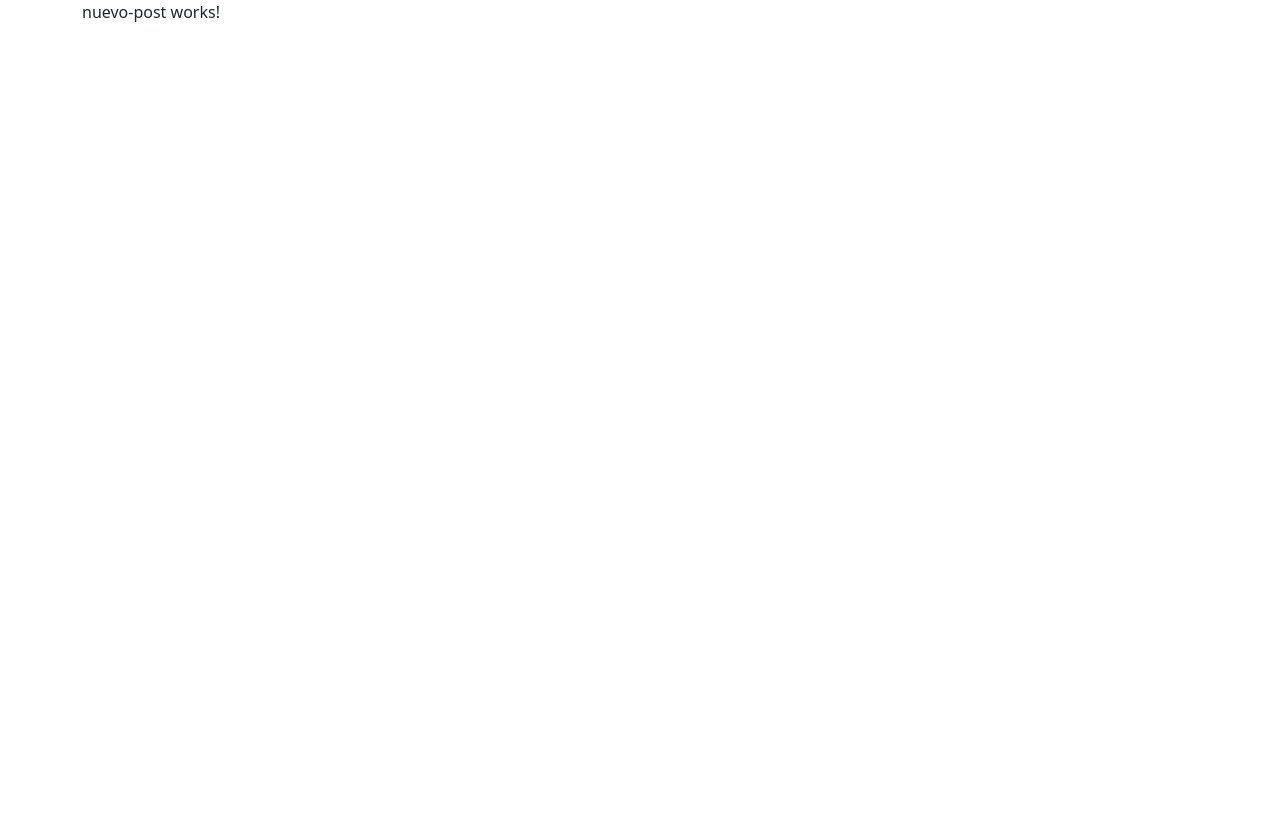
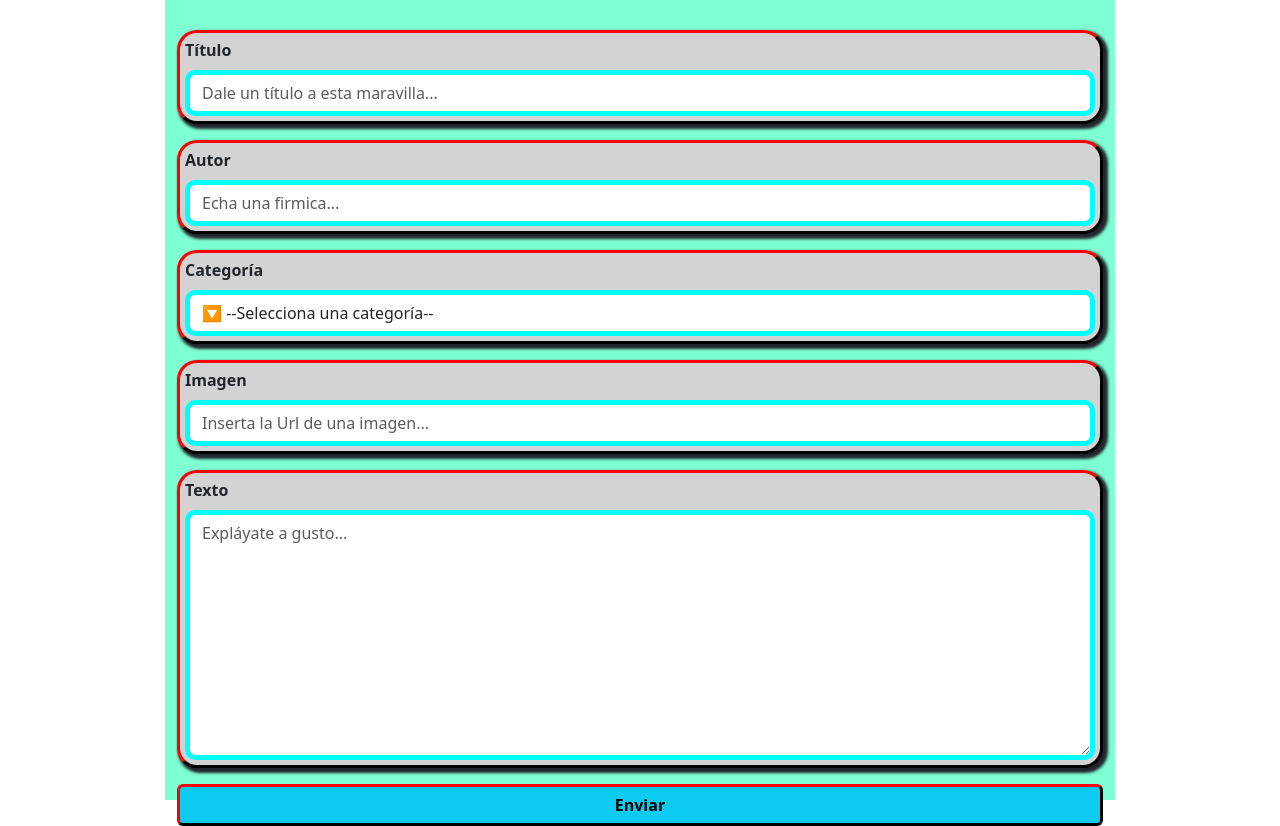
Before and after one commit to Elegimba/practica_angular, an Angular app: page /nuevo in a window 1280 px wide. Before the commit the page ends 800 px from the top, so only its background shows below. Built offline with nearby package versions, Linux system fonts and the light colour scheme.

Commit message:
formulario y push

```diff
--- a/src/app/pages/detalles-post/detalles-post.component.html
+++ b/src/app/pages/detalles-post/detalles-post.component.html
@@ -8,7 +8,6 @@
     </figure>
     <div class="bloke2">
         <div>
-            <!-- <textarea name="contenido" id="content" placeholder="Expláyate a gusto...">{{post.texto}}</textarea> -->
             <p>{{post.texto}}</p>
         </div>
         <div>
--- a/src/app/pages/nuevo-post/nuevo-post.component.css
+++ b/src/app/pages/nuevo-post/nuevo-post.component.css
@@ -0,0 +1,42 @@
+.col-10 {
+    background-color: aquamarine;
+    height: 100vh;
+
+    form {
+        margin-top: 30px;
+
+        div {
+            padding: 5px;
+            border-top: 3px solid red;
+            border-left: 3px solid red;
+            border-right: 3px solid black;
+            border-bottom: 3px solid black;
+            box-shadow: 3px 3px 3px 2px;
+            background-color: lightgrey;
+            border-radius: 20px;
+
+            label {
+                font-weight: bold;
+            }
+
+            input, select, textarea {
+                border: 5px solid cyan;
+                border-radius: 10px;
+            }
+
+            textarea {
+                height: 250px;
+            }
+        }
+
+        .btn {
+            border-top: 3px solid red;
+            border-left: 3px solid red;
+            border-right: 3px solid black;
+            border-bottom: 3px solid black;
+            font-weight: bold;
+            width: 100%;
+        }
+    }
+
+}
--- a/src/app/pages/nuevo-post/nuevo-post.component.html
+++ b/src/app/pages/nuevo-post/nuevo-post.component.html
@@ -1 +1,33 @@
-<p>nuevo-post works!</p>
+<div class="row">
+    <div class="col-10 offset-1">
+        <form [formGroup]="formulario" (ngSubmit)="onSubmit()">
+            <div class="mb-3">
+                <label class="form-label">Título</label>
+                <input type="text" class="form-control" placeholder="Dale un título a esta maravilla..." formControlName="titulo">
+            </div>
+            <div class="mb-3">
+                <label class="form-label">Autor</label>
+                <input type="text" class="form-control" placeholder="Echa una firmica..." formControlName="autor">
+            </div>
+            <div class="mb-3">
+                <label class="form-label">Categoría</label>
+                <select class="form-control" formControlName="categoria">
+                    <option value="">🔽 --Selecciona una categoría--</option>
+                    <option value="chorradas">Chorradas</option>
+                    <option value="noticias">Noticias</option>
+                    <option value="promociones">Promociones</option>
+                    <option value="contenidoDeInteres">Interés</option>
+                </select>
+            </div>
+            <div class="mb-3">
+                <label class="form-label">Imagen</label>
+                <input type="url" class="form-control" placeholder="Inserta la Url de una imagen..." formControlName="imagen">
+            </div>
+            <div class="mb-3">
+                <label class="form-label">Texto</label>
+                <textarea class="form-control" placeholder="Expláyate a gusto..." formControlName="texto"></textarea>
+            </div>
+            <input type="submit" class="btn btn-info" value="Enviar">
+        </form>
+    </div>
+</div>
--- a/src/app/pages/nuevo-post/nuevo-post.component.ts
+++ b/src/app/pages/nuevo-post/nuevo-post.component.ts
@@ -1,12 +1,41 @@
-import { Component } from '@angular/core';
+import { Component, inject } from '@angular/core';
+import { ServicioService } from '../../services/servicio.service';
+import { FormControl, FormGroup, ReactiveFormsModule } from '@angular/forms';
+import { IPost } from '../../interfaces/ipost.interfaz';
+import { Router } from '@angular/router';
 
 @Component({
   selector: 'app-nuevo-post',
   standalone: true,
-  imports: [],
+  imports: [ReactiveFormsModule],
   templateUrl: './nuevo-post.component.html',
   styleUrl: './nuevo-post.component.css'
 })
 export class NuevoPostComponent {
 
+  blogServices = inject(ServicioService);
+  router = inject(Router);
+
+
+  formulario: FormGroup = new FormGroup( {
+    titulo: new FormControl(),
+    texto: new FormControl(),
+    autor: new FormControl(),
+    imagen: new FormControl(),
+    categoria: new FormControl(''),
+  })
+
+  onSubmit() {
+    console.log(this.formulario.value, 'formulario')
+    const nuevoPost: IPost = {
+      ...this.formulario.value,
+      id: 0,
+      fecha: new Date
+    }
+    console.log(nuevoPost)
+
+    this.blogServices.pushPost(nuevoPost);
+    this.router.navigateByUrl('/posts');
+  }
+
 }
--- a/src/app/services/servicio.service.ts
+++ b/src/app/services/servicio.service.ts
@@ -39,7 +39,9 @@ export class ServicioService {
     return this.posts.filter(post => post.categoria === categoria)
   }
 
-
+  pushPost(nuevoPost: IPost) {
+    this.posts.push(nuevoPost);
+  }
 
 
 }
```
